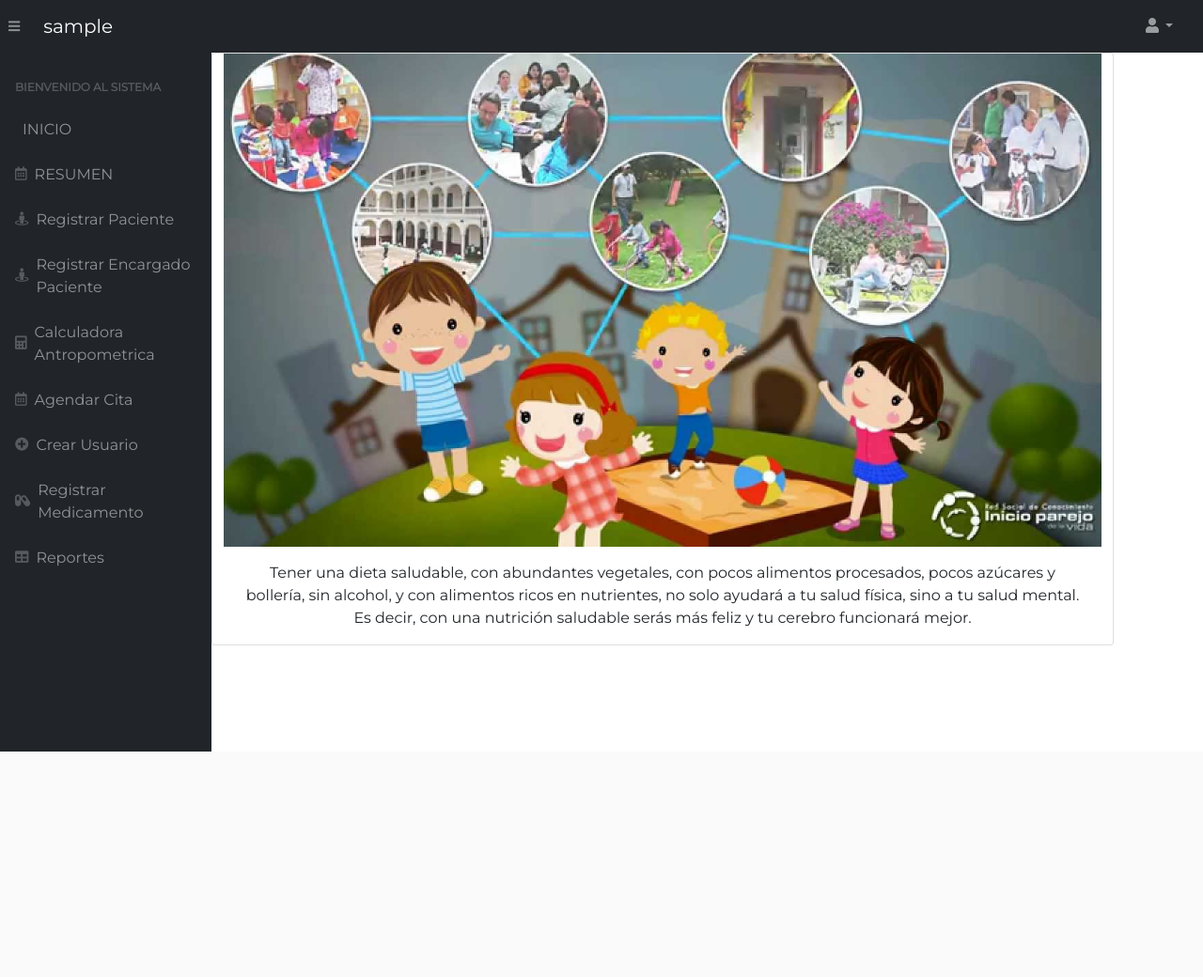
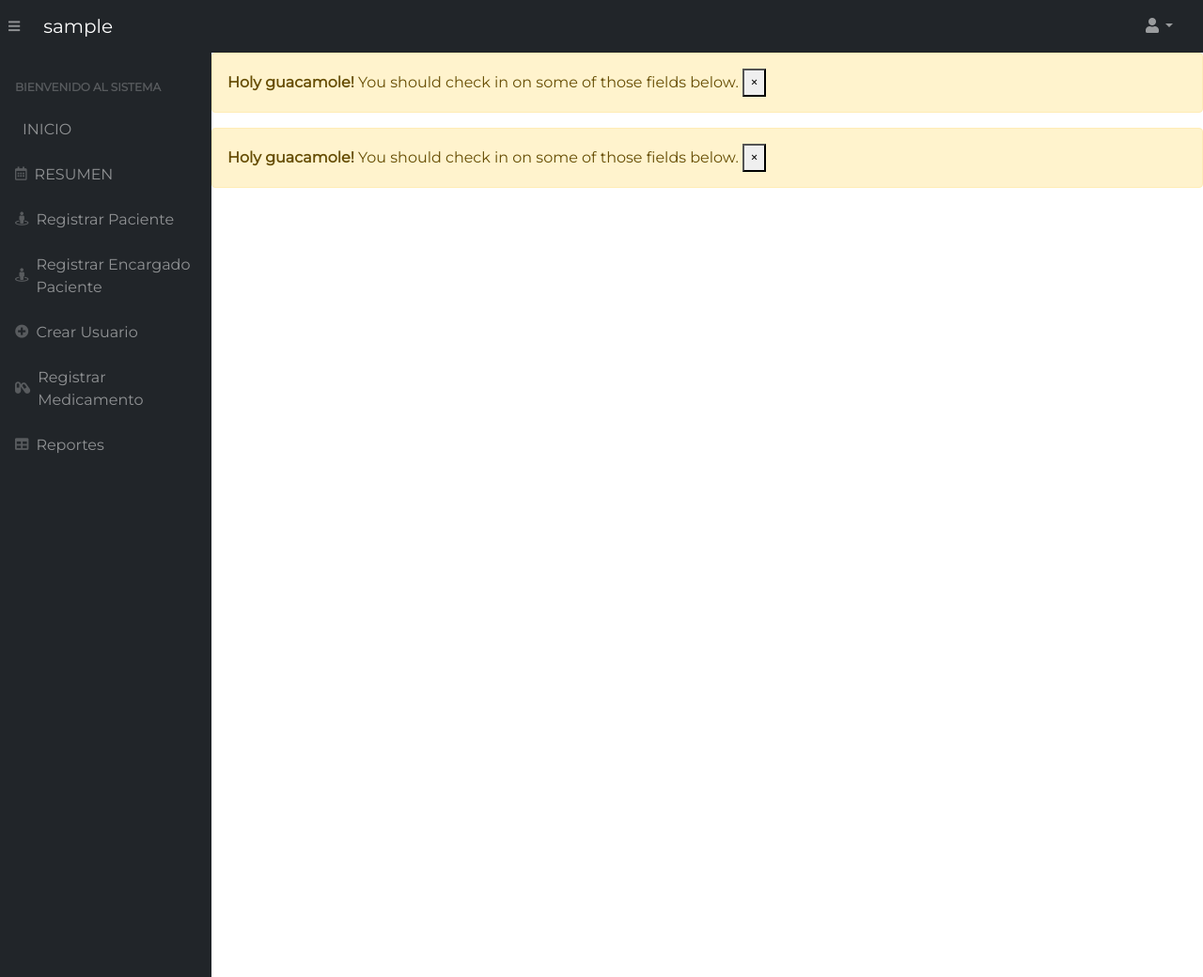
Before and after one commit to EduardoCermeno/NUTRICION, a PHP site: page /Vistas/FuncionesUsuario/Bienvenida.php in a window 1280 px wide. Shown: the top 1040 px of the page at 94% size. Before the commit the page ends 800 px from the top, so only its background shows below. Run offline with PHP 8.4, Linux system fonts and the light colour scheme; the visitor is signed in with stand-in values (Sample User, id 1).

Commit message:
se modifico el color de los modals de los formularios y se corrigieron algunos detalles de las tablas

```diff
--- a/Controlador/Usuarios/CrearMedicamento.php
+++ b/Controlador/Usuarios/CrearMedicamento.php
@@ -1,8 +1,10 @@
 <?php
+session_start();
 require_once"../../Modelo/Crearmedicamento.php";
 $datos=array(
 
 "IDPACIENTE"=>$_POST['IDPACIENTE'],
+"IDUSUARIO"=>$_SESSION['idUsuario'],
 "Nmediacmento"=>$_POST['Nmediacmento'],
 "TMedicamento"=>$_POST['TMedicamento'],
 "DosisM"=>$_POST['DosisM'],
--- a/Css/medicamento.css
+++ b/Css/medicamento.css
@@ -2,16 +2,7 @@
 @import url(https://fonts.googleapis.com/css?family=Montserrat);
 
 /*basic reset*/
-* {margin: 0; padding: 0;}
 
-html {
-	height: 100%;
-	/*Image only BG fallback*/
-
-	/*background = gradient + image pattern combo*/
-	background:
-		linear-gradient(rgba(196, 102, 0, 0.6), rgba(155, 89, 182, 0.6));
-}
 
 body {
 	font-family: montserrat, arial, verdana;
--- a/Modelo/Crearmedicamento.php
+++ b/Modelo/Crearmedicamento.php
@@ -6,17 +6,19 @@ public function agregamedicmaneto($datos){
 
 	$conexion = Conectar::conexion();
     $sql="INSERT INTO tb_medicamento(   Id_Paciente,
+                                        Id_usuario,
                                         Nombre_Medicamento,
                                         Tipo_Medicamento,
                                         Dosis_Medicamento,
                                         Horario_Medicamento,
                                         Descripcion_Medicamento,
-                                        AplicacionMedicamento) VALUES(?,?,?,?,?,?,?)";
+                                        AplicacionMedicamento) VALUES(?,?,?,?,?,?,?,?)";
 
 $query = $conexion->prepare($sql);
 
-$query->bind_param("issssss",
+$query->bind_param("iissssss",
                                 $datos['IDPACIENTE'],
+                                $datos['IDUSUARIO'],
                                 $datos['Nmediacmento'],
                                 $datos['TMedicamento'],
                                 $datos['DosisM'],
--- a/Vistas/FuncionesUsuario/Bienvenida.php
+++ b/Vistas/FuncionesUsuario/Bienvenida.php
@@ -15,23 +15,22 @@ include "../header.php";
 ?>
  <div id="layoutSidenav_content"    >
 
+ <div class="alert alert-warning alert-dismissible fade show" role="alert">
+  <strong>Holy guacamole!</strong> You should check in on some of those fields below.
+  <button type="button" class="close" data-dismiss="alert" aria-label="Close">
+    <span aria-hidden="true">&times;</span>
+  </button>
+</div>
 
-
-
-
-     <div class="card"  style="width: 60rem;" >
-     <div class="container"  style="text-align:center">
-
-  <img src="../../Img/bienvenida.jpg" class="img-fluid" alt="...">
-  <div class="card-body">
-    <p class="card-text">Tener una dieta saludable, con abundantes vegetales, con pocos alimentos procesados, pocos azúcares y bollería, sin alcohol, y con alimentos ricos en nutrientes, no solo ayudará a tu salud física, sino a tu salud mental. Es decir, con una nutrición saludable serás más feliz y tu cerebro funcionará mejor.</p>
-  </div>
-  </div>
+<div class="alert alert-warning alert-dismissible fade show" role="alert" style="margin-bottom: 200%;">
+  <strong>Holy guacamole!</strong> You should check in on some of those fields below.
+  <button type="button" class="close" data-dismiss="alert" aria-label="Close">
+    <span aria-hidden="true">&times;</span>
+  </button>
 </div>
 
 
 
-                </div>
 
             </div>
 
--- a/Vistas/header.php
+++ b/Vistas/header.php
@@ -82,16 +82,16 @@
                                Registrar Encargado Paciente
                             </a>
 
-                            <a class="nav-link" href="../FuncionesUsuario/calculadora.php">
+                            <!-- <a class="nav-link" href="../FuncionesUsuario/calculadora.php">
                                 <div class="sb-nav-link-icon"><i class="fas fa-calculator"></i></div>
                                 Calculadora Antropometrica
-                            </a>
+                            </a> -->
 
-                            <a class="nav-link" href="../FuncionesUsuario/ProgramarCita.php">
+                            <!-- <a class="nav-link" href="../FuncionesUsuario/ProgramarCita.php">
                                 <div class="sb-nav-link-icon"><i class="far fa-calendar-alt"> </i></div>
 
                                 Agendar Cita
-                            </a>
+                            </a> -->
 
                             <a class="nav-link" href="../FuncionesUsuario/CrearUsuario.php">
                                 <div class="sb-nav-link-icon"><i class="fas fa-plus-circle"></i></div>
@@ -102,7 +102,7 @@
                                 <div class="sb-nav-link-icon"><i class="fas fa-capsules"></i></div>
                             Registrar Medicamento
                             </a>
-                            <a class="nav-link" href="../FuncionesUsuario/MostrarTablaCItas.php">
+                            <a class="nav-link" href="../FuncionesUsuario/MostrarTablaPaciente.php">
                                 <div class="sb-nav-link-icon"><i class="fas fa-table"></i></div>
                           Reportes
                             </a>
--- a/Vistas/tablas/botones.php
+++ b/Vistas/tablas/botones.php
@@ -8,7 +8,7 @@
 </div>
 </div></div>
 
-<a href="MostrarTablaCitas.php"><input type="button" class="btn btn-primary" value="Citas Disponibles"></a>
+<!-- <a href="MostrarTablaCitas.php"><input type="button" class="btn btn-primary" value="Citas Disponibles"></a> -->
 <a href="MostrarTablaMedicamentos.php"><input type="button" class="btn btn-success" value="Medicamentos"></a>
 <a href="MostrarTablaPaciente.php"><input type="button" class="btn btn btn-danger" value="Pacientes"></a>
 <a href="MostrarTablaEncargadoPaciente.php"><input type="button" class="btn btn-warning" value="ENCARGADOS DE PACIENTES"></a>
--- a/Vistas/tablas/tablaEncargadoPaciente.php
+++ b/Vistas/tablas/tablaEncargadoPaciente.php
@@ -90,7 +90,7 @@ $Conexion=$conexion->Conexion();
 </div>
 
 
-<div class="modal fade" id="modalActualizaEncargado" tabindex="-1" role="dialog" aria-labelledby="exampleModalLabel" aria-hidden="true">
+<div class="modal fade" id="modalActualizaEncargado" tabindex="-1" role="dialog"  style="background-color: black;" aria-labelledby="exampleModalLabel" aria-hidden="true">
   <div class="modal-dialog modal-sm" role="document">
     <div class="modal-content">
       <div class="modal-header">
@@ -99,7 +99,7 @@ $Conexion=$conexion->Conexion();
           <span aria-hidden="true">&times;</span>
         </button>
       </div>
-      <div class="modal-body">
+      <div class="modal-body" style="background-color:gainsboro">
         <form id="actualizandoencargado" method="POST" autocomplete="off">
 
 
--- a/Vistas/tablas/tablaUsuarios.php
+++ b/Vistas/tablas/tablaUsuarios.php
@@ -80,7 +80,7 @@ $Conexion=$conexion->Conexion();
 
 
 
-<div class="modal fade" id="modalActuaUsuario" tabindex="-1" role="dialog" aria-labelledby="exampleModalLabel" aria-hidden="true">
+<div class="modal fade" id="modalActuaUsuario" style="background-color: black;" tabindex="-1" role="dialog" aria-labelledby="exampleModalLabel" aria-hidden="true">
   <div class="modal-dialog modal-sm" role="document">
     <div class="modal-content">
       <div class="modal-header">
@@ -89,8 +89,8 @@ $Conexion=$conexion->Conexion();
           <span aria-hidden="true">&times;</span>
         </button>
       </div>
-      <div class="modal-body">
-        <form id="actualizandousuario" method="POST" autocomplete="off">
+      <div class="modal-body" style="background-color:gainsboro">
+        <form id="actualizandousuario"  method="POST" autocomplete="off">
 
 
 					<label>Nombre persona</label>
```
Also changed, not shown: Vistas/FuncionesUsuario/MostrarTablaCItas.php (+1 -6 lines), Vistas/tablas/tablaMedicamentos.php (+6 -3 lines), Vistas/tablas/tablaPaciente.php (+5 -3 lines).
